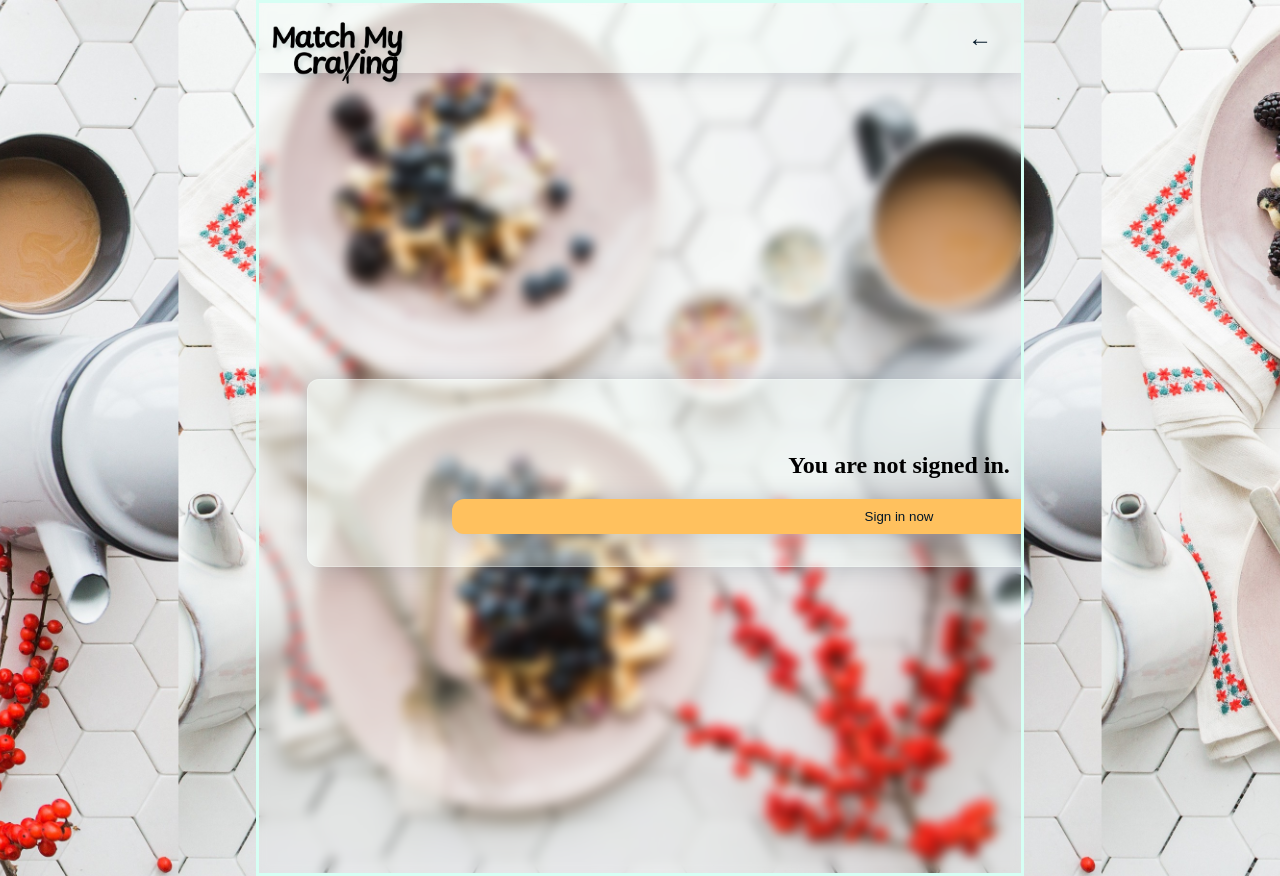
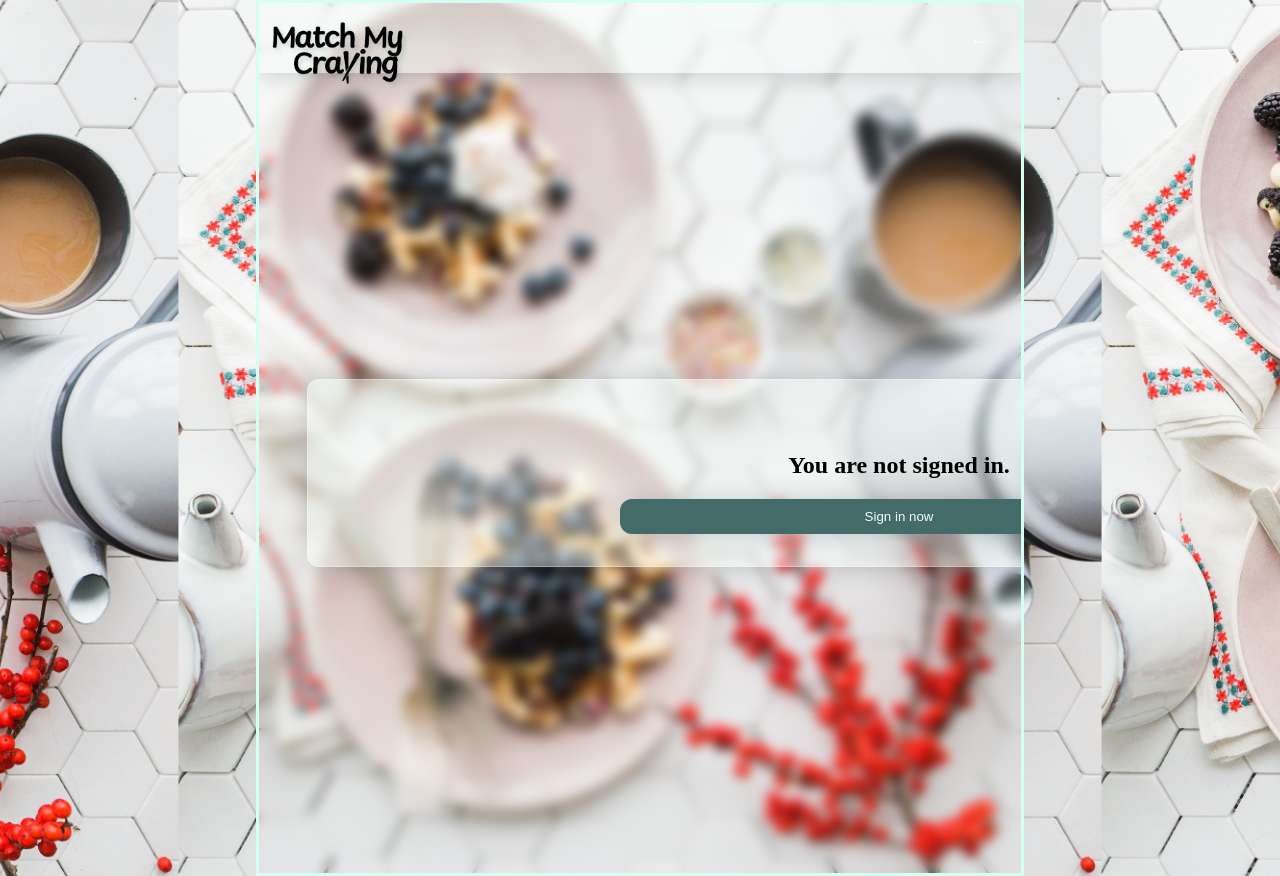
Before and after one commit to itsTHL/match-my-craving, a Next.js app: page /myrecipes/1 in a window 1280 px wide. Built offline with nearby package versions, Linux system fonts and the light colour scheme; no server answers; the database is empty.

Commit message:
style buttons

```diff
--- a/src/pages/myrecipes/[id]/index.js
+++ b/src/pages/myrecipes/[id]/index.js
@@ -6,6 +6,7 @@ import Login from "@/components/Login";
 import Link from "next/link";
 import RecipeForm from "@/components/RecipeForm";
 import { useState } from "react";
+import styles from "../../../styles/recipedetailspage.module.css";
 
 export default function RecipeDetailsPage() {
   const { data: session } = useSession();
@@ -69,7 +70,13 @@ export default function RecipeDetailsPage() {
         <Login />
       ) : (
         <>
-          <Image src="/salad.jpg" alt="" width="150" height="150" />
+          <Image
+            src="/salad.jpg"
+            alt={`image of ${recipe.title}`}
+            width="300"
+            height="200"
+            className={`${styles.detail_img}`}
+          />
           <h2>{recipe.title}</h2>
           <p>{recipe.comment ? recipe.comment : null}</p>
           <button type="button">
--- a/src/pages/myrecipes/index.js
+++ b/src/pages/myrecipes/index.js
@@ -48,16 +48,13 @@ export default function MyRecipes() {
                     </button>
                     <Link href={`/myrecipes/${recipe._id}`}>
                       <div className={`${styles.recipe_card}`}>
-                        {/* THIS BUTTON NEEDS TO BE Z-INDEX 2! */}
-                        {/* <div className={`${styles.img_container}`}> */}
                         <Image
                           src="/salad.jpg"
                           alt="photo of a salad"
                           width="200"
                           height="100"
-                          // fill={true}
                         />
-                        {/* </div> */}
+
                         <h4>{recipe.title}</h4>
                       </div>
                     </Link>
--- a/src/styles/globals.css
+++ b/src/styles/globals.css
@@ -117,12 +117,13 @@ a {
 button {
   border-radius: var(--border-radius-medium);
   border: none;
-  background-color: var(--color-secondary-bright);
+  background-color: var(--color-secondary-dark);
   color: var(--color-primary-dark);
   /* font-weight: bold; */
   padding: 10px 8px;
   box-shadow: var(--box-shadow);
-  width: 80%;
+  width: 50%;
+  color: var(--color-primary-bright);
 }
 
 @media (min-width: 600px) {
--- a/src/styles/myrecipes.module.css
+++ b/src/styles/myrecipes.module.css
@@ -18,13 +18,10 @@
   display: flex;
   flex-direction: column;
   justify-content: center;
-  /* padding: 2rem; */
-  /* max-width: 100px; */
   gap: 10px;
 }
 
 .recipe_card h4 {
-  /* text-align: center; */
   justify-self: flex-start;
   margin: 0;
 }
--- /dev/null
+++ b/src/styles/recipedetailspage.module.css
@@ -0,0 +1,4 @@
+.detail_img {
+  border-radius: var(--border-radius-medium);
+  box-shadow: var(--box-shadow);
+}
```
